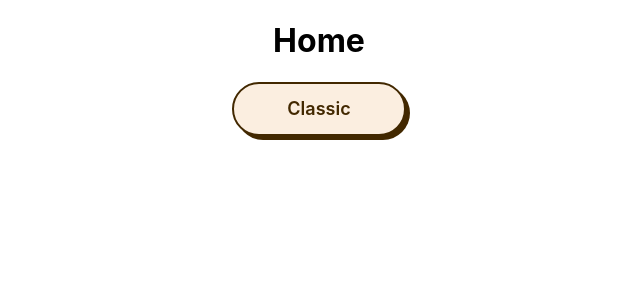
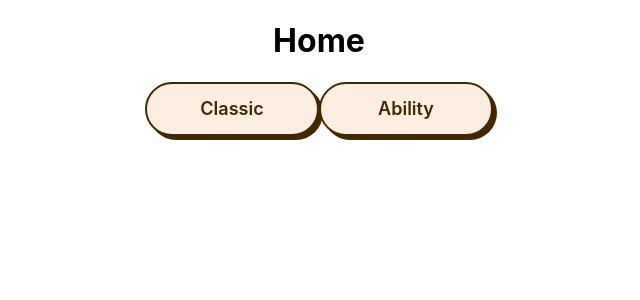
Before and after one commit to ALBERICLOOS/deadlockle, a React (Create React App) app in the folder frontend/: page / in a window 1280 px wide. Shown: the top 300 px of the page, without its empty margins (321-961 px from the left). Built offline with nearby package versions, Linux system fonts and the light colour scheme.

Commit message:
make route for ability

```diff
--- a/frontend/src/pages/Home.tsx
+++ b/frontend/src/pages/Home.tsx
@@ -6,6 +6,7 @@ export default function Home(){
         <div className={"App"}>
             <h1>Home</h1>
             <Link to={"/classic"} className="button-74">Classic</Link>
+            <Link to={"/ability"} className="button-74">Ability</Link>
         </div>
     )
 }
```
